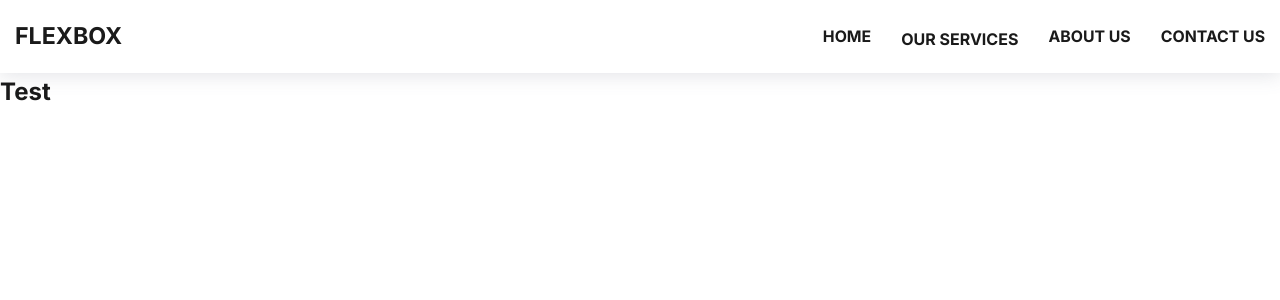
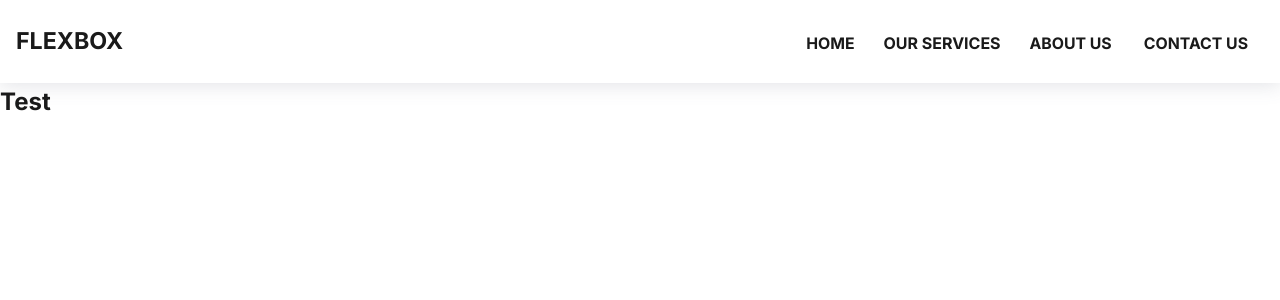
Before and after one commit to Iancahn/PixelByPixel, a React (Create React App) app: page / in a window 1280 px wide. Shown: the top 300 px of the page. Built offline with nearby package versions, Linux system fonts and the light colour scheme.

Commit message:
Navbar Fixed
Updated Services Section

```diff
--- a/src/styles/app.scss
+++ b/src/styles/app.scss
@@ -50,12 +50,13 @@ a {
 
 .main-nav {
     margin-top: 5px;
-
+    padding-left: 1rem;
+    padding-right: 1rem;
 }
 
 .logo a,
 .main-nav a {
-    padding: 10px 15px;
+    padding: 10px 1rem;
     text-transform: uppercase;
     text-align: center;
     display: block;
@@ -71,11 +72,9 @@ a {
     color: $pixel-blue;
 }
 
-
-
 .header {
-    padding-top: .5em;
-    padding-bottom: .5em;
+    padding-top: 0.8rem;
+    padding-bottom: 0.8rem;
     background-color: $pixel-white;
     box-shadow: rgb(94 98 119 / 20%) 0 0 20px 1px;
 }
@@ -110,7 +109,7 @@ a {
     border: none;
     outline: none;
     color: $pixel-black;
-    padding: 15px;
+    padding: 12px 0.8rem 0px 0.8rem;
     background-color: inherit;
     font-family: inherit;
     margin: 0;
```
